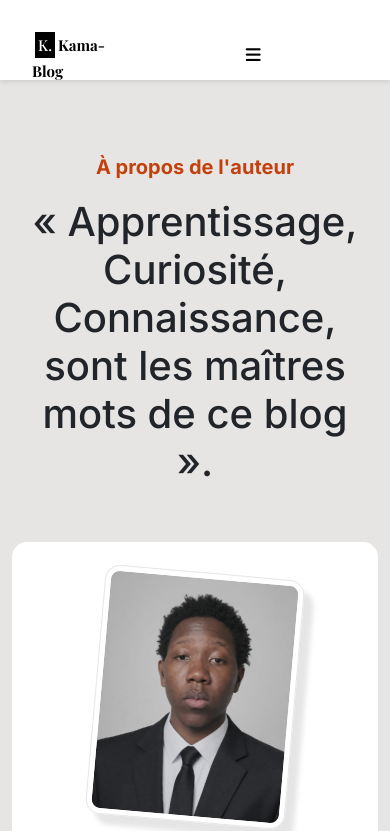
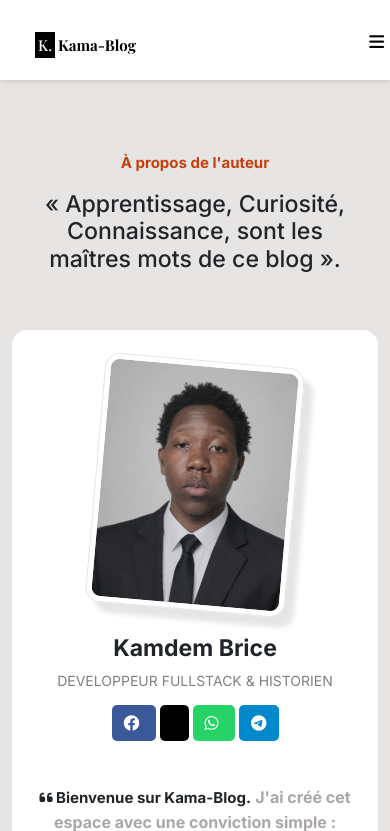
Before and after one commit to Brisco237/kama-blog, a Django app: page /authapp/contact/ in a window 390 px wide. Shown: the top 831 px of the page. Run offline with Django 5.2, Linux system fonts and the light colour scheme; some web fonts are replaced.

Commit message:
afin régler les probleme d'affichage de mon nav dans le contact.html

```diff
--- a/blog/static/css/authapp/contact.css
+++ b/blog/static/css/authapp/contact.css
@@ -7,10 +7,6 @@
     color:rgb(194 65 12);
     font-size:18px;
     font-weight:bolder;
-}
-.section1 h1{
-    font-family: 'Inter';
-    font-size: 60px;
 }
 .presentation{
     padding:20px 90px 40px 40px;
@@ -126,17 +122,17 @@ form{
     width: 100%;
     outline: none;
 }
-button{
+#sendmail{
     background-color: black;
     color: white;
     padding: 10px;
     width: 100%;
     border: none;
 }
-button:hover{
+#sendmail:hover{
     opacity: 0.8;
 }
-button i{
+#sendmail i{
     padding-left:5px;
     font-size:18px;
 }
@@ -185,11 +181,7 @@ textarea{
        width:100%;
     }
     .section1 p{
-        font-size:20px;
-    }
-    .section1 h1{
-        font-family: 'Inter';
-        font-size: 40px;
+        font-size: 15px;
     }
     .text-contact{
         padding-top:30px;
--- a/blog/static/css/navbar.css
+++ b/blog/static/css/navbar.css
@@ -1,4 +1,5 @@
 /* navbar classic */
+[x-cloak]{display:none !important;}
 nav{
     font-family: 'Playfair Display';
     position:fixed;
@@ -148,12 +149,11 @@ nav ul li a:hover{
     }
     .first-nav .burger-button{
         display: block;
+        margin-left:70px;
     }
     .first-nav ul .logo{
         margin-top:10px;
     }
-}
-@media screen and (max-width:425px){
     .mobile-menu{
         height:400px;
         margin-top:20px;
--- a/blog/templates/authapp/contact.html
+++ b/blog/templates/authapp/contact.html
@@ -6,13 +6,15 @@
 {% block content %}
 <div class="container-fluid all">
     <div class="row">
-        {% include "navbar.html" %}
+        <div class="col-md-12">
+            {% include "navbar.html" %}
+        </div>
     </div>
     <div class="container mt-5 mb-5">
         <div class="row text-center">
             <div class="col-md-12 section1">
                 <p>À propos de l'auteur</p>
-                <h1>« Apprentissage, Curiosité, Connaissance, sont les maîtres mots de ce blog ».</h1>
+                <h3>« Apprentissage, Curiosité, Connaissance, sont les maîtres mots de ce blog ».</h3>
             </div>
         </div>
     </div>
@@ -124,7 +126,7 @@
                         <label for="message">Message</label><br>
                         <textarea name="message" placeholder="Comment puis je vous aidez ?"></textarea>
                     </div>
-                    <button type="submit">Envoyer <i class="fas fa-paper-plane"></i></button>
+                    <button type="submit" id="sendmail">Envoyer <i class="fas fa-paper-plane"></i></button>
                 </form>
             </div>
         </div>
--- a/blog/templates/navbar.html
+++ b/blog/templates/navbar.html
@@ -3,10 +3,7 @@
 {% block styles %}<link rel="stylesheet" href="{% static 'css/navbar.css' %}"{% endblock styles %}
 
 {% block content %}
-<style>
-    [x-cloak]{display:none !important;}
-</style>
-<div class="col-lg-12 mt-4" x-data="{ open: false }" x-init="window.addEventListener('resize', () => {if (window.innerWidth > 900) open = false;})" @open.window="{ if($el) document.body.style.overflow = open ? 'hidden' : 'auto'; }">
+<div class="col-md-12 mt-4" x-data="{ open: false }" x-init="window.addEventListener('resize', () => {if (window.innerWidth > 900) open = false;})" @open.window="{ if($el) document.body.style.overflow = open ? 'hidden' : 'auto'; }">
     <nav class="first-nav">
         <ul>
             <li class="logo"><a href="{% url 'home' %}"><h4><span>K.</span><strong>Kama-Blog</strong></h4></a></li>
@@ -38,7 +35,7 @@
     <!-- Menu mobile -->
     <div class="container-fluid">
         <div class="row">
-            <div class="col-lg-12 col-md-12 col-xm-12 col-sm-12">
+            <div class="col-md-12 col-xm-12 col-sm-12">
                 <div class="mobile-menu" x-show="open" x-cloak  @click.outside="open=false; document.body.style.overflow = 'auto';">
                     <a href="{% url 'home' %}">Home</a>
                     <a href="{% url 'article_list' %}">Articles</a>
@@ -63,7 +60,6 @@
             </div>
         </div>
     </div>
-
 </div>
 
 {% endblock content %}
```
